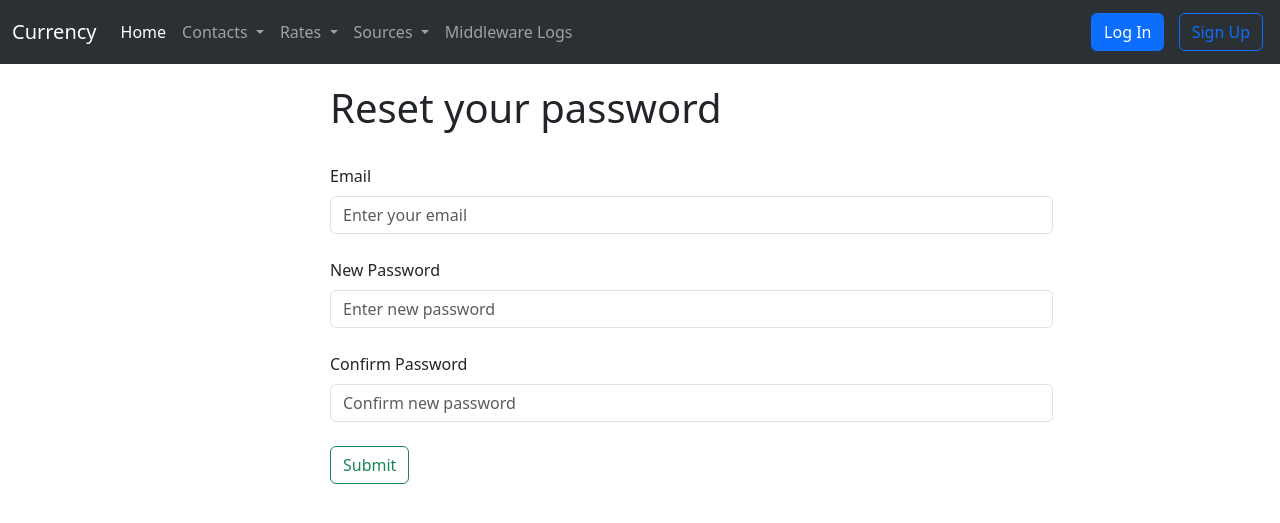
After one commit to nkstlrv/Currency, a Django app: page /auth/password-reset/ in a window 1280 px wide. The commit adds this page. Shown: the top 523 px of the page. Run offline with Django 4.2, Linux system fonts and the light colour scheme; data comes from the database, SQL or seed files in the repository; some libraries are stand-ins or nearby versions.

Commit message:
password reset form and template

```diff
--- /dev/null
+++ b/app/authentication/forms.py
@@ -0,0 +1,39 @@
+from django import forms
+from django.contrib.auth.models import User
+
+class PasswordResetForm(forms.Form):
+    email = forms.EmailField(widget=forms.EmailInput)
+    password1 = forms.CharField(
+        widget=forms.PasswordInput,
+        label="Enter new password",
+    )
+    password2 = forms.CharField(
+        widget=forms.PasswordInput,
+        label="Confirm new password",
+    )
+
+    def clean_email(self):
+        email = self.cleaned_data.get('email')
+        try:
+            user = User.objects.get(email=email)
+        except User.DoesNotExist:
+            raise forms.ValidationError("User with this email does not exist.")
+        return email
+
+
+    def clean(self):
+        cleaned_data = super().clean()
+        password1 = cleaned_data.get("password1")
+        password2 = cleaned_data.get("password2")
+
+        if password1 and password2 and password1 != password2:
+            raise forms.ValidationError("Passwords do not match.")
+
+        return cleaned_data
+
+    def save(self):
+        email = self.cleaned_data.get('email')
+        password = self.cleaned_data.get('password1')
+        user = User.objects.get(email=email)
+        user.set_password(password)
+        user.save()
--- /dev/null
+++ b/app/authentication/templates/authentication/password_reset.html
@@ -0,0 +1,45 @@
+{% extends 'currency/base.html' %}
+
+{% block title %}Password Reset{% endblock title %}
+
+{% block content %}
+
+<div class="col-md-7 offset-md-3">
+    <div>
+        <h1>Reset your password</h1>
+    </div><br>
+
+    {% if form.errors %}
+    <div class="alert alert-danger alert-dismissible fade show" role="alert">
+        {% for error in form.non_field_errors %}
+            <strong>{{ error }}</strong>
+        {% endfor %}
+        {% for field in form %}
+            {% for error in field.errors %}
+            <strong> {{ error }}</strong>
+            {% endfor %}
+        {% endfor %}
+        <button type="button" class="btn-close" data-bs-dismiss="alert" aria-label="Close"></button>
+    </div>
+    {% endif %}
+
+
+<div>
+    <form method="post">
+        {% csrf_token %}
+
+        <label for="exampleInputEmail1" class="form-label">Email</label>
+        <input type="email" class="form-control" name="email" placeholder="Enter your email"><br>
+
+        <label for="exampleInputEmail1" class="form-label">New Password</label>
+        <input type="password" class="form-control" name="password1" placeholder="Enter new password"><br>
+
+        <label for="exampleInputEmail1" class="form-label">Confirm Password</label>
+        <input type="password" class="form-control" name="password2" placeholder="Confirm new password"><br>
+
+        <button type="submit" class="btn btn-outline-success btn">Submit</button>
+
+    </form>
+</div>
+</div>
+{% endblock content %}
--- a/app/authentication/templates/registration/login.html
+++ b/app/authentication/templates/registration/login.html
@@ -12,7 +12,8 @@
     <form method="post">
         {% csrf_token %}
         {{ form.as_p }}
-        <button type="submit" class="btn btn-outline-success btn-lg">Submit</button>
+        <button type="submit" class="btn btn-outline-success">Submit</button>
     </form>
-</div>
+</div><br>
+<a href="{% url 'password-reset' %}">Forgot Password?</a>
 {%endblock content%}
--- a/app/authentication/urls.py
+++ b/app/authentication/urls.py
@@ -3,4 +3,5 @@ from . import views
 
 urlpatterns = [
     path('profile/<int:pk>/', views.ProgileView.as_view(), name='profile'),
+    path('password-reset/', views.PasswordResetView.as_view(), name='password-reset'),
     ]
--- a/app/authentication/views.py
+++ b/app/authentication/views.py
@@ -1,16 +1,37 @@
+from django.http import HttpResponse
 from django.shortcuts import render
 from django.contrib.auth import get_user_model
-from django.views.generic import UpdateView
+from django.views.generic import UpdateView, FormView
 from django.urls import reverse_lazy
+from .forms import PasswordResetForm
+from django.contrib import messages
 
 
 class ProgileView(UpdateView):
     model = get_user_model()
     template_name = 'authentication/profile_view.html'
-    success_url = reverse_lazy('profile')
+    success_url = reverse_lazy('home')
     fields = (
         'first_name',
         'last_name',
         'email',
-        'username'
+        'username',
+        'is_superuser', # This is temporary field; will be removed when registration will be availale
+
     )
+
+
+class PasswordResetView(FormView):
+    form_class = PasswordResetForm
+    template_name = 'authentication/password_reset.html'
+    success_url = reverse_lazy('home')
+
+    def form_valid(self, form):
+        form.save()
+        return super().form_valid(form)
+
+    # def form_invalid(self, form):
+    #     for field_errors in form.errors.values():
+    #         for error in field_errors:
+    #             messages.success(self.request, error)
+    #     return super().form_invalid(form)
--- a/app/currency/templates/currency/includes/navbar.html
+++ b/app/currency/templates/currency/includes/navbar.html
@@ -69,27 +69,18 @@
                 {% if user.is_authenticated %}
 
                 <div class="collapse navbar-collapse" id="navbarScroll">
-                    <ul class="navbar-nav me-auto my-2 my-lg-0 navbar-nav-scroll" style="--bs-scroll-height: 100px;">
-
 
                         <div class="dropdown show">
-                            <a class="btn btn-secondary dropdown-toggle" href="#" role="button" id="dropdownMenuLink" data-toggle="dropdown" aria-haspopup="true" aria-expanded="false">
-                              Dropdown link
+                            <a class="btn btn-info dropdown-toggle" href="#" role="button" id="dropdownMenuLink" data-toggle="dropdown" aria-haspopup="true" aria-expanded="false">
+                              {{user.username}}
                             </a>
 
                             <div class="dropdown-menu" aria-labelledby="dropdownMenuLink">
-                              <a class="dropdown-item" href="#">Action</a>
-                              <a class="dropdown-item" href="#">Another action</a>
+                              <a class="dropdown-item" href="{% url 'profile' user.id %}">Profile View</a>
+                              <a class="dropdown-item" href="#">Change Password</a>
                               <a class="dropdown-item" href="#">Something else here</a>
                             </div>
                           </div>
-
-
-
-
-                    </ul>
-
-
 
                 <a href="{% url 'logout' %}" type="button" class="btn btn--outline-secondary"
                    style="margin-right: 10px">
```
